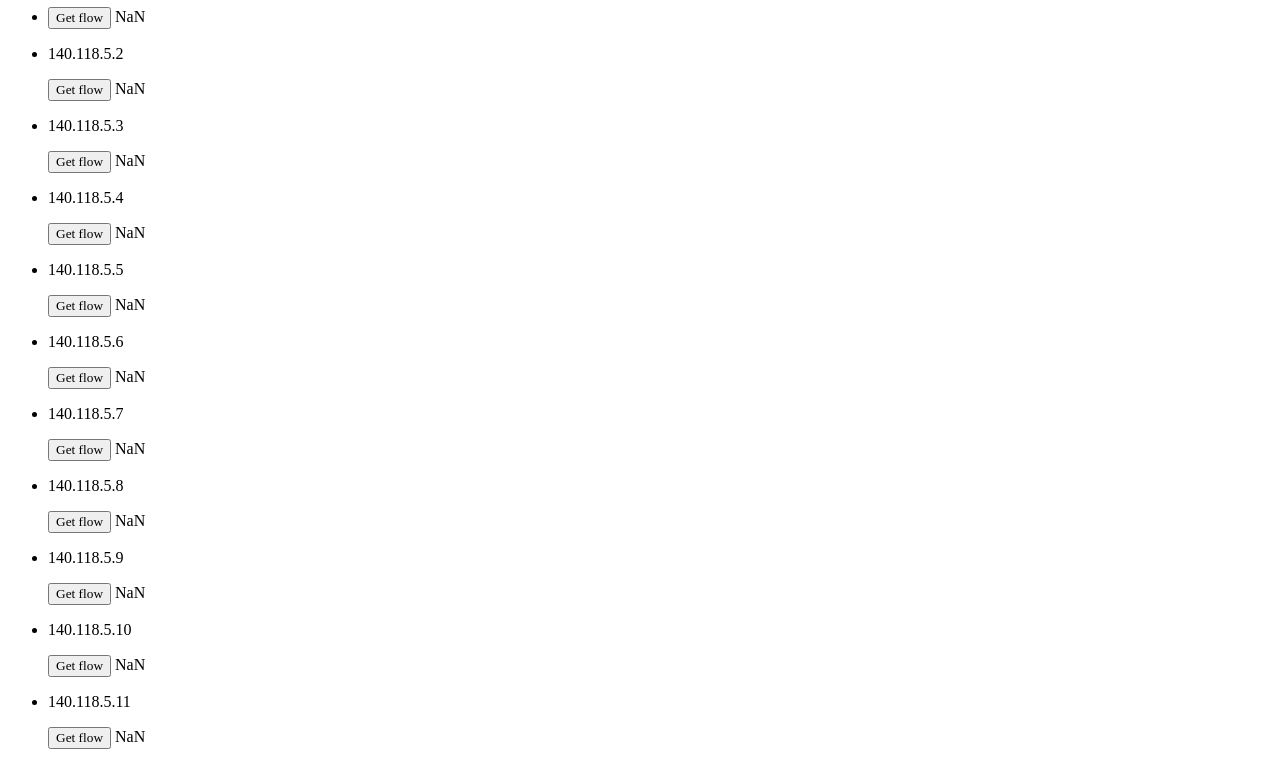
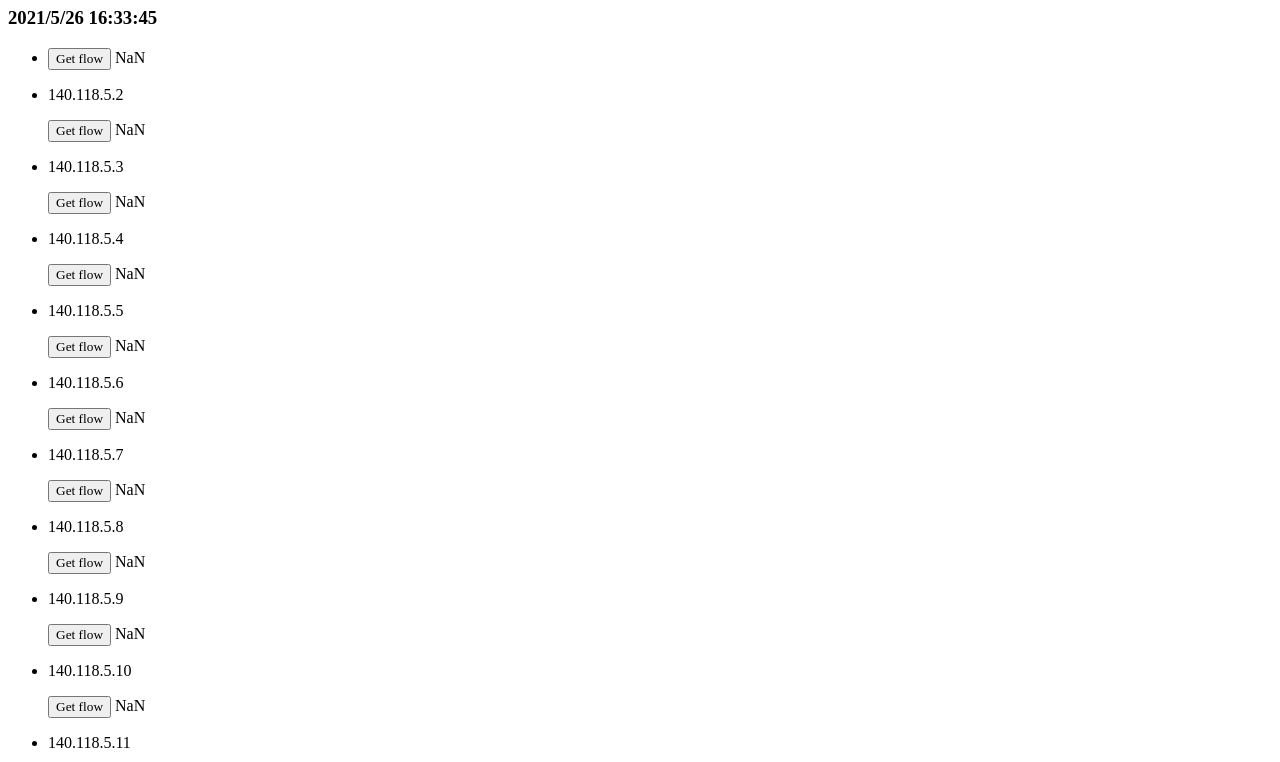
Before and after one commit to JuenTingShie/Vue.js, a plain HTML site: page netflow.html in a window 1280 px wide. Shown: the part 141-903 px from the top of the page. Drawn offline with nearby package versions, Linux system fonts and the light colour scheme; a web font is replaced by a local one.

Commit message:
1. fix client ip duplicate will broke flow 2. add timer

```diff
--- a/netflow.html
+++ b/netflow.html
@@ -24,6 +24,29 @@
     <!-- xxx -->
     <h1>Netflow watcher of NTUST, made with Vue.js</h1>
 
+    <!-- Time -->
+    <h3>
+        <div id="time"></div>
+    </h3>
+    <!-- Time -->
+    <script>
+        function updateClock() {
+            var now = new Date()
+            time = now.getHours() + ':' + now.getMinutes() + ':' + now.getSeconds() // again, you get the idea
+
+            // a cleaner way than string concatenation
+            var now = new Date(Date.now());
+            var today = now.toLocaleDateString("zh-TW")
+
+            // set the content of the element with the ID time to the formatted string
+            document.getElementById('time').innerHTML = [today, time].join(' ');
+
+            // call this function again in 1000ms
+            setTimeout(updateClock, 1000);
+        }
+        updateClock();
+    </script>
+
     <div id='ips'>
         <!-- <button v-on:click="getflow">Get flow</button> -->
         <ul>
--- a/netflow.js
+++ b/netflow.js
@@ -32,10 +32,13 @@ Vue.component('ips', {
         getflow: async function () {
             var ip = this.$el.ownerDocument.activeElement.value
             var index
-            ipof417.List.forEach(element => {
+            ipof417.List.every(element => {
                 if (element.ip == ip) {
                     index = ipof417.List.indexOf(element)
+                    // console.log(index)
+                    return false;
                 }
+                return true;
             });
             ipof417.List[index].flow = await caller(ip)
         }
@@ -69,7 +72,7 @@ var ipof417 = new Vue({
                 pair = pair.split('=');
                 return obj[pair[0]] = pair[1], obj;
             }, {});
-            console.log(data['ip']);
+            // console.log(data['ip']);
             ipof417.List[0].ip = data['ip']
         });
 
```
